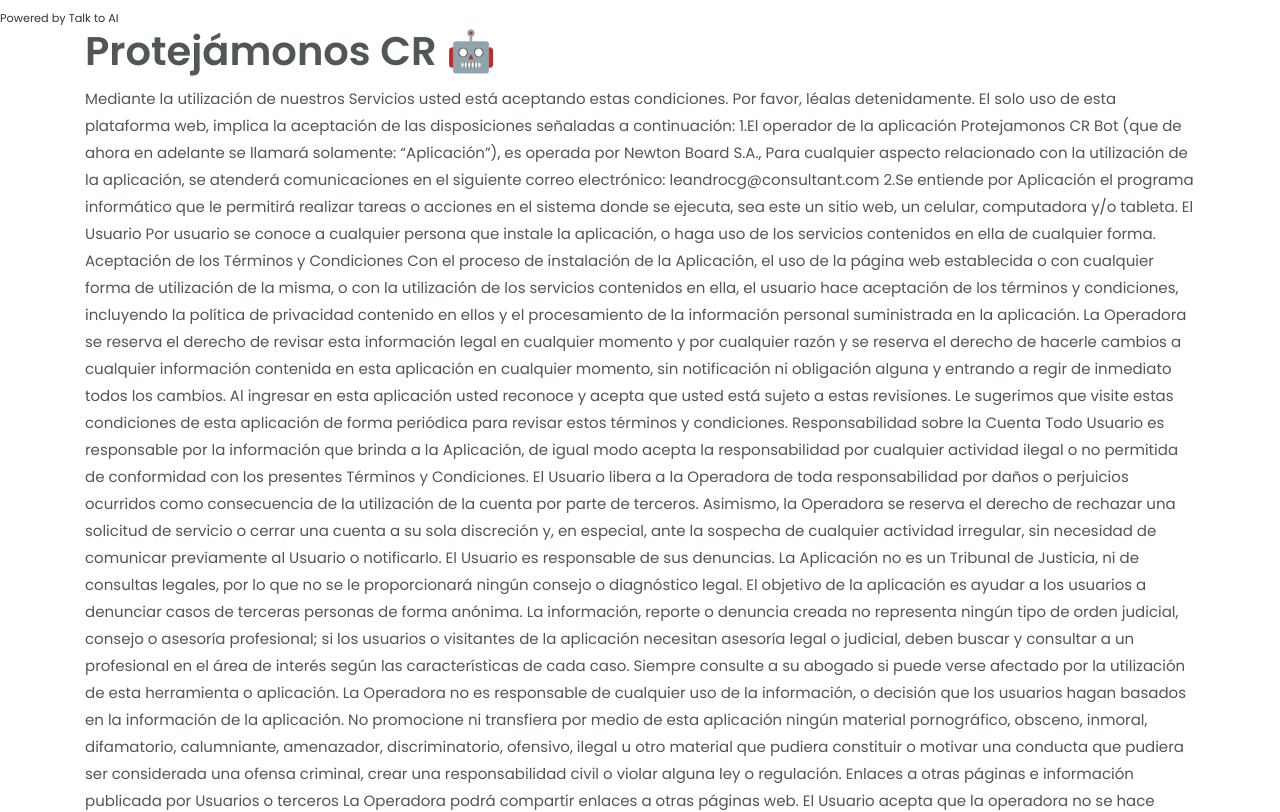
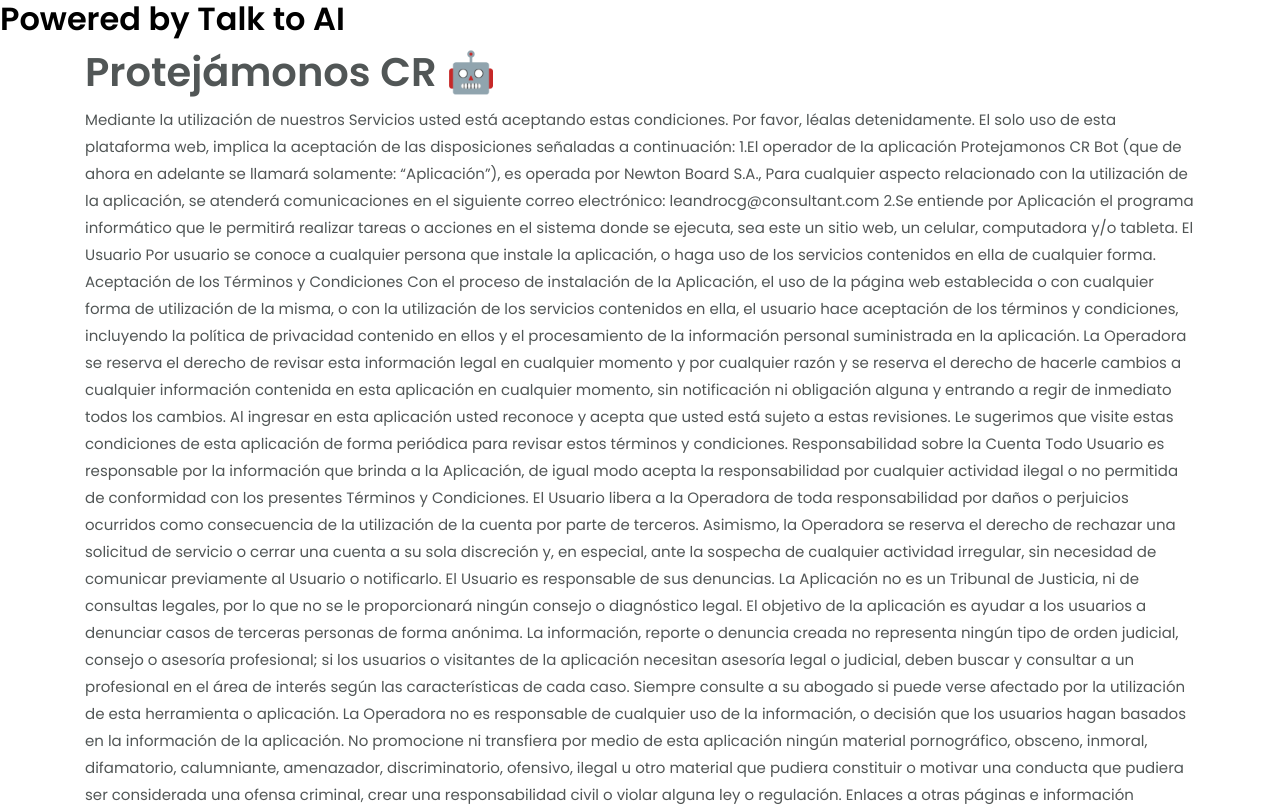
Before and after one commit to aibotsacademy/talktoai, a plain HTML site: page termsofuse.html in a window 1280 px wide. Shown: the top 812 px of the page. Drawn offline with nearby package versions, Linux system fonts and the light colour scheme.

Commit message:
Update termsofuse.html

```diff
--- a/termsofuse.html
+++ b/termsofuse.html
@@ -16,7 +16,7 @@
 <script src="https://cdnjs.cloudflare.com/ajax/libs/popper.js/1.14.3/umd/popper.min.js" integrity="sha384-ZMP7rVo3mIykV+2+9J3UJ46jBk0WLaUAdn689aCwoqbBJiSnjAK/l8WvCWPIPm49" crossorigin="anonymous"></script>
 <script src="https://stackpath.bootstrapcdn.com/bootstrap/4.1.3/js/bootstrap.min.js" integrity="sha384-ChfqqxuZUCnJSK3+MXmPNIyE6ZbWh2IMqE241rYiqJxyMiZ6OW/JmZQ5stwEULTy" crossorigin="anonymous"></script>
 
-  <sub><a href="index.html">Powered by Talk to AI</a></sub>
+  <h2><a href="index.html">Powered by Talk to AI</a></h2>
 
 
 </head>
```
